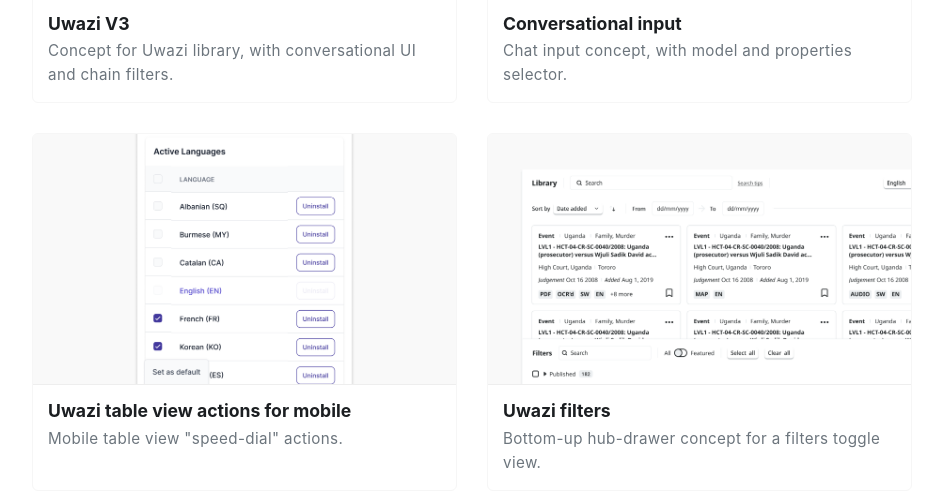
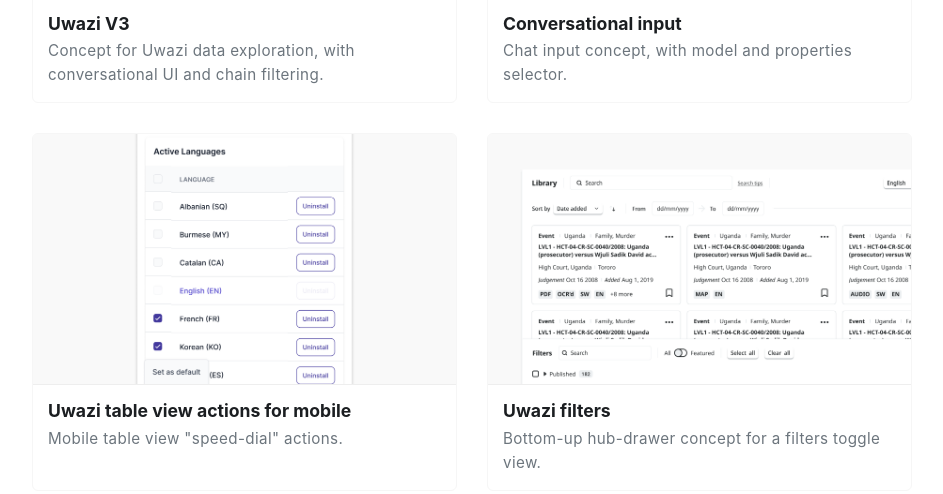
Before and after one commit to juanmnl/website-2025, a website: page gallery.html in a window 1280 px wide. Shown: the part 518-1012 px from the top of the page, without its empty margins (168-1111 px from the left). Drawn offline with Linux system fonts and the light colour scheme.

Commit message:
Update caption on gallery

```diff
--- a/gallery.html
+++ b/gallery.html
@@ -54,14 +54,14 @@
               <img
                 src="assets/images/gallery/uwazi-v3.png"
                 data-full-src="assets/images/gallery/uwazi-v3.png"
-                alt="Uwazi V3 concept with conversational UI and chain filters"
+                alt="Uwazi V3 concept with conversational UI and chain filtering"
                 class="zoomable-image"
               />
               <div class="gallery-caption">
                 <h3>Uwazi V3</h3>
                 <p>
-                  Concept for Uwazi library, with conversational UI and chain
-                  filters.
+                  Concept for Uwazi data exploration, with conversational UI and
+                  chain filtering.
                 </p>
               </div>
             </div>
```
